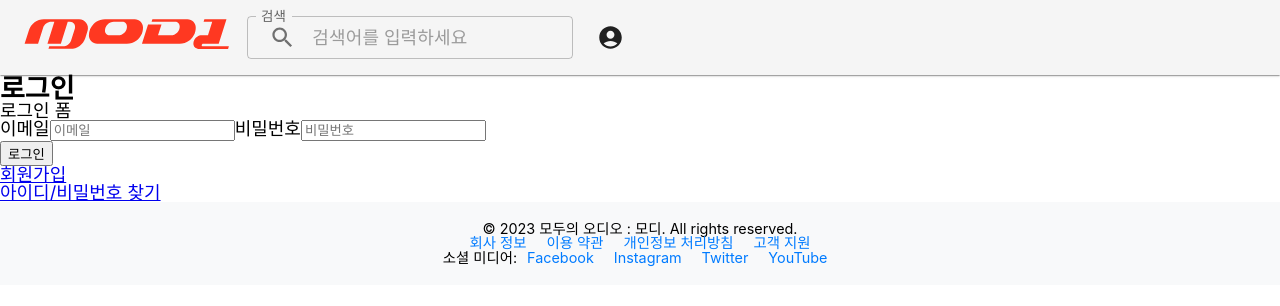
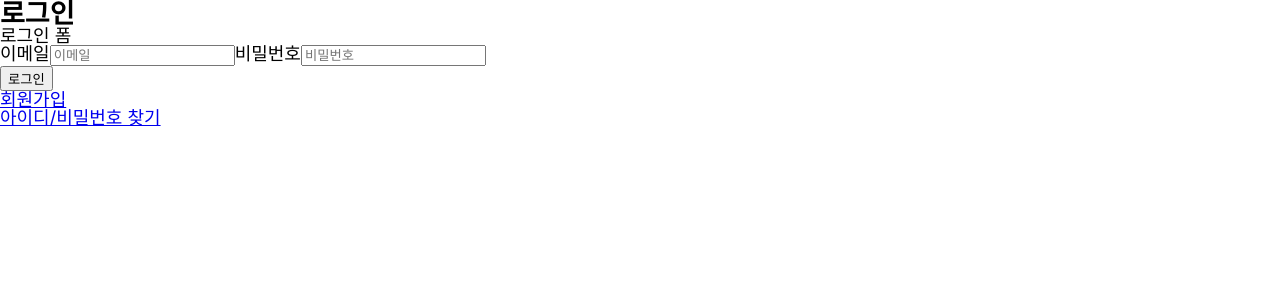
Before and after one commit to techitPlus-FE-team3/open_market_projerct, a React (Vite) app in the folder open-market/: page /signin in a window 1280 px wide. Shown: the top 306 px of the page. Built offline with nearby package versions, Linux system fonts and the light colour scheme; no server answers; a web font is replaced by a local one.

Commit message:
✨[Feature] 회원가입, 로그인 페이지 헤더와 푸터 표시되지 않게끔 수정 #214

```diff
--- a/open-market/src/layout/RootLayout.tsx
+++ b/open-market/src/layout/RootLayout.tsx
@@ -1,15 +1,18 @@
-import { Outlet } from "react-router-dom";
+import { Outlet, useLocation } from "react-router-dom";
 import Header from "@/layout/Header";
 import Footer from "@/layout/Footer";
 
 function RootLayout() {
+	const location = useLocation();
+	const auth = ["/signin", "/signup"];
+
 	return (
 		<>
-			<Header />
+			{!auth.includes(location.pathname) && <Header />}
 			<main>
 				<Outlet />
 			</main>
-			<Footer />
+			{!auth.includes(location.pathname) && <Footer />}
 		</>
 	);
 }
```
Also changed, not shown: open-market/src/layout/AuthLayout.tsx (added, +11 -0 lines).
